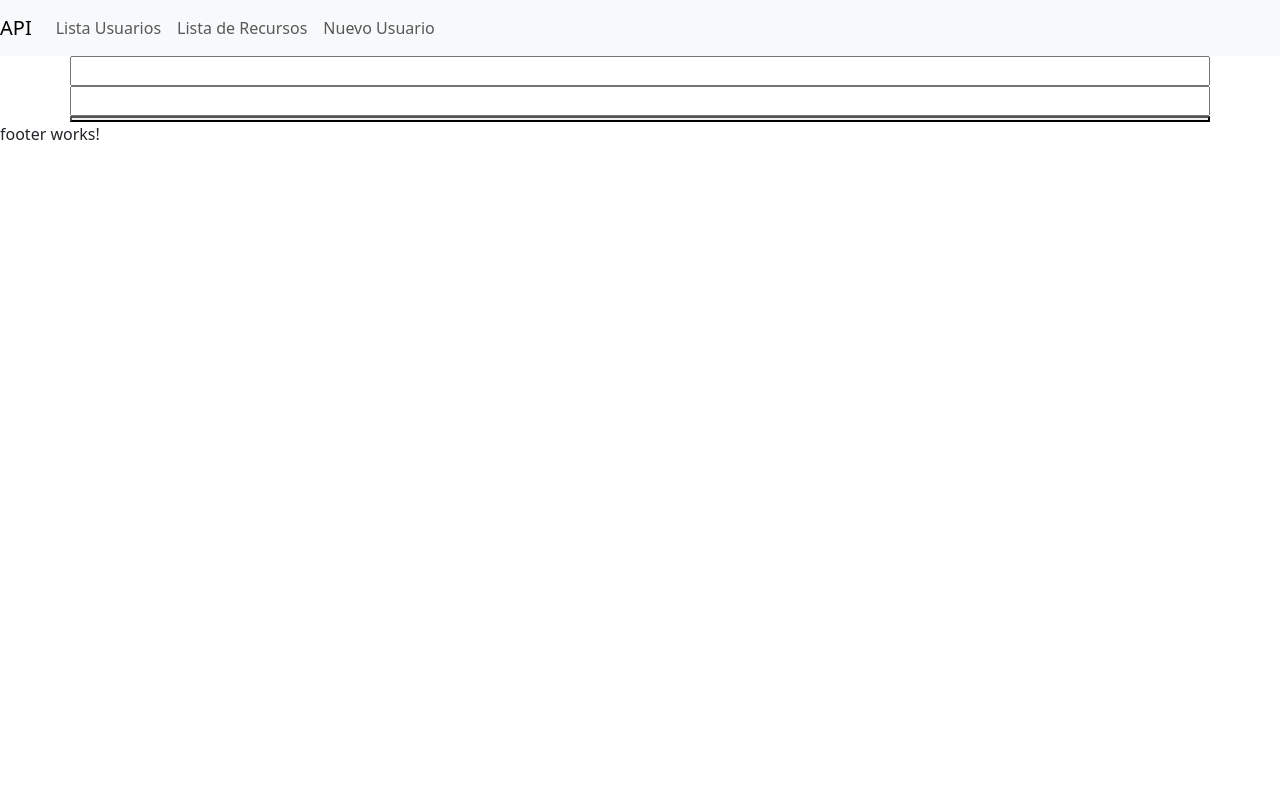
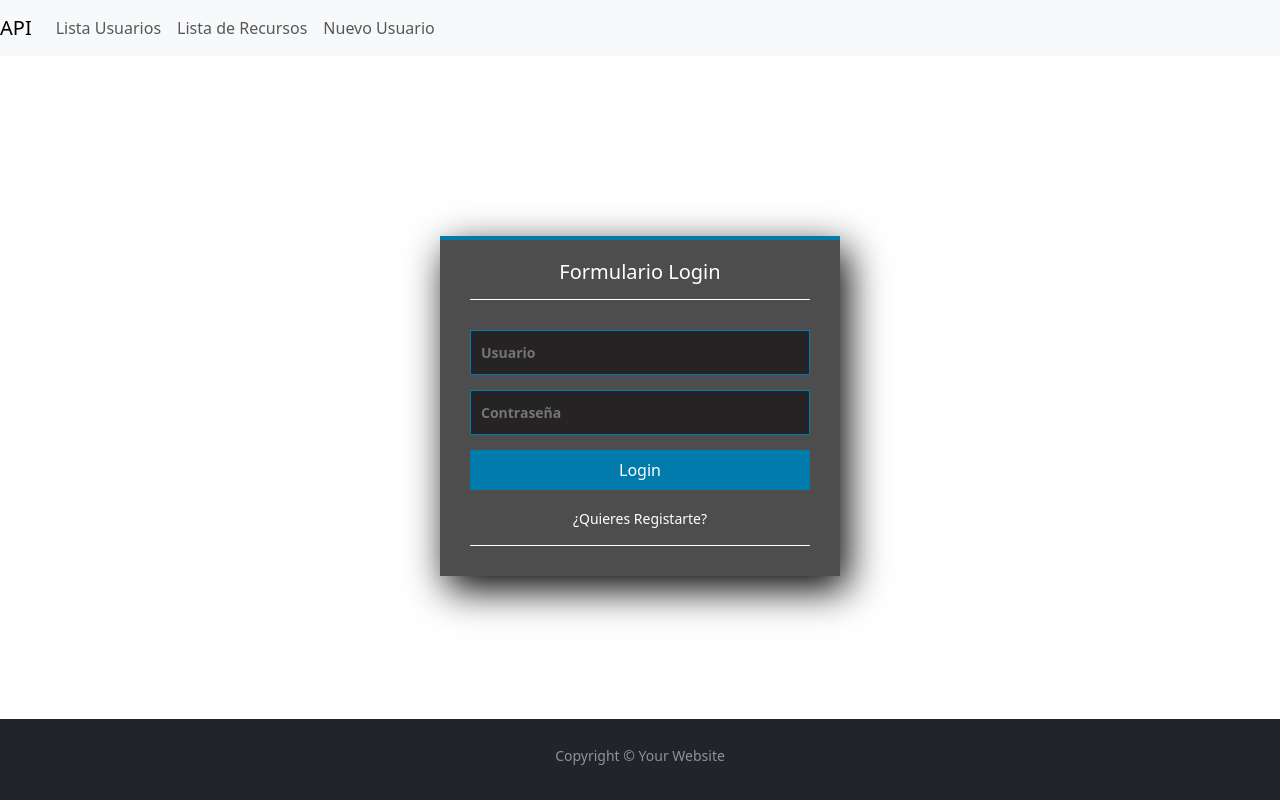
Before and after one commit to franponce10/APIProject, an Angular app: page / in a window 1280 px wide. Built offline with nearby package versions, Linux system fonts and the light colour scheme.

Commit message:
Login-Maquetacion

```diff
--- a/src/app/app-routing.module.ts
+++ b/src/app/app-routing.module.ts
@@ -4,12 +4,14 @@ import { LoginComponent } from './component/login/login.component';
 import { UserListComponent } from './component/user-list/user-list.component';
 import { ResourceListComponent } from './component/resource-list/resource-list.component';
 import { RegisterComponent } from './component/register/register.component';
+import { UserCRUDComponent } from './component/user-crud/user-crud.component';
 
 const routes: Routes = [
   {path: '', component: LoginComponent},
   {path: 'listusers', component: UserListComponent},
   {path: 'listresources', component: ResourceListComponent},
-  {path: 'adduser', component: RegisterComponent}
+  {path: 'usercrud', component: UserCRUDComponent},
+  {path: 'register', component: RegisterComponent}
 ];
 
 @NgModule({
--- a/src/app/component/footer/footer.component.css
+++ b/src/app/component/footer/footer.component.css
@@ -0,0 +1,9 @@
+footer {
+    color: white;
+    background-color: #1A1A1A;
+    width: 100%;
+    height: 81px;
+    position: absolute;
+    bottom: 0;
+    left: 0;
+}
--- a/src/app/component/footer/footer.component.html
+++ b/src/app/component/footer/footer.component.html
@@ -1 +1,5 @@
-<p>footer works!</p>
+<footer id="sticky-footer" class="flex-shrink-0 py-4 bg-dark text-white-50">
+    <div class="container text-center">
+      <small>Copyright &copy; Your Website</small>
+    </div>
+  </footer>
--- a/src/app/component/login/login.component.css
+++ b/src/app/component/login/login.component.css
@@ -0,0 +1,66 @@
+* {
+    margin: 0;
+    padding: 0;
+    box-sizing: border-box;
+  }
+
+  body {
+    font-family: arial;
+
+  }
+
+  .form-login {
+    width: 400px;
+    height: 340px;
+    background: #4e4d4d;
+    margin: auto;
+    margin-top: 180px;
+    box-shadow: 7px 13px 37px #000;
+    padding: 20px 30px;
+    border-top: 4px solid #017bab;
+    color: white;
+  }
+
+  .form-login h5 {
+    margin: 0;
+    text-align: center;
+    height: 40px;
+    margin-bottom: 30px;
+    border-bottom: 1px solid;
+    font-size: 20px;
+  }
+
+  .controls {
+    width: 100%;
+    border: 1px solid #017bab;
+    margin-bottom: 15px;
+    padding: 11px 10px;
+    background: #252323;
+    font-size: 14px;
+    font-weight: bold;
+  }
+
+  .buttons {
+    width: 100%;
+    height: 40px;
+    background: #017bab;
+    border: none;
+    color: white;
+    margin-bottom: 16px;
+  }
+
+  .form-login p{
+    height: 40px;
+    text-align: center;
+    border-bottom: 1px solid;
+  }
+
+  .form-login a {
+    color: white;
+    text-decoration: none;
+    font-size: 14px;
+  }
+
+  .form-login a:hover {
+    text-decoration: underline;
+  }
--- a/src/app/component/login/login.component.html
+++ b/src/app/component/login/login.component.html
@@ -1,11 +1,7 @@
-<div class="container">
-    <div class="row">
-        <input type="text" name="tf_email" id="email" [(ngModel)]="user.email">
-    </div>
-    <div class="row">
-        <input type="text" name="tf_password" id="password" [(ngModel)]="user.password">
-    </div>
-    <div class="row">
-        <button type="submit" (click)="login()"></button>
-    </div>
-</div>
+<section class="form-login">
+    <h5>Formulario Login</h5>
+    <input class="controls" type="text" name="tf_email" id="email" [(ngModel)]="user.email" placeholder="Usuario">
+    <input class="controls" type="text" name="tf_password" id="password" [(ngModel)]="user.password" placeholder="Contraseña">
+    <button class="buttons" type="submit" (click)="login()">Login</button>
+    <p><a routerLink="/register">¿Quieres Registarte?</a></p>
+  </section>
--- a/src/app/component/nav-bar/nav-bar.component.html
+++ b/src/app/component/nav-bar/nav-bar.component.html
@@ -9,7 +9,7 @@
         <a class="nav-link" routerLink="/listresources">Lista de Recursos</a>
       </li>
       <li class="nav-item">
-        <a class="nav-link" routerLink="/adduser">Nuevo Usuario</a>
+        <a class="nav-link" routerLink="/usercrud">Nuevo Usuario</a>
       </li>
     </ul>
   </div>
```
